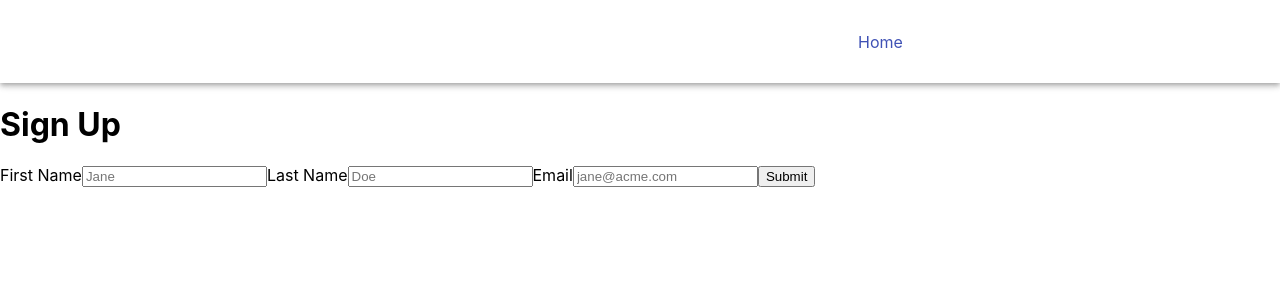
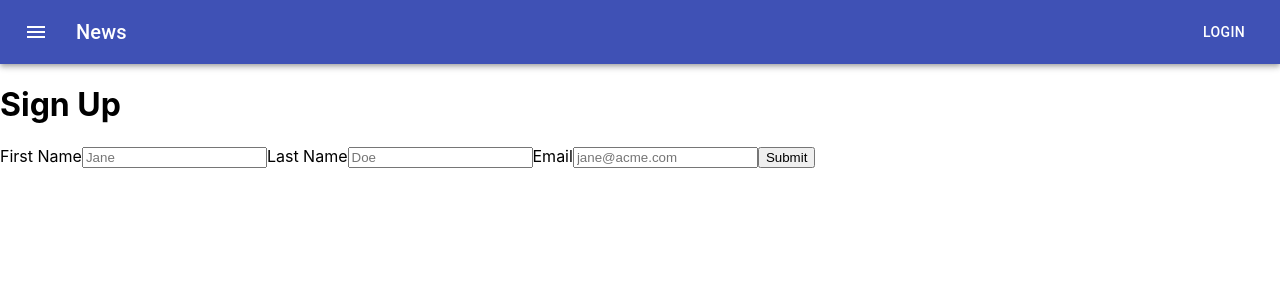
Before and after one commit to mattchx/sm-comm, a React (Create React App) app: page / in a window 1280 px wide. Shown: the top 300 px of the page. Built offline with nearby package versions, Linux system fonts and the light colour scheme.

Commit message:
Updated Header

```diff
--- a/src/components/Header.js
+++ b/src/components/Header.js
@@ -1,82 +1,40 @@
-import React, { useState, useEffect } from "react";
-import { makeStyles } from "@material-ui/core/styles";
-import AppBar from "@material-ui/core/AppBar";
-import Toolbar from "@material-ui/core/Toolbar";
-import Link from "@material-ui/core/Link";
-import Box from "@material-ui/core/Box";
+import React from 'react';
+import { makeStyles } from '@material-ui/core/styles';
+import AppBar from '@material-ui/core/AppBar';
+import Toolbar from '@material-ui/core/Toolbar';
+import Typography from '@material-ui/core/Typography';
+import Button from '@material-ui/core/Button';
+import IconButton from '@material-ui/core/IconButton';
+import MenuIcon from '@material-ui/icons/Menu';
 
-//NEW Desktop NavBar
-import Grid from "@material-ui/core/Grid";
-
-const useStyles = makeStyles({
-  header: {
-    backgroundColor: "white",
+const useStyles = makeStyles((theme) => ({
+  root: {
     flexGrow: 1,
-    padding: "0.6rem 3rem",
+  },
+  menuButton: {
+    marginRight: theme.spacing(2),
   },
   title: {
     flexGrow: 1,
   },
-  linkGrid: {
-    width: 350,
-  },
-  profile: {
-    "&:hover": {
-      opacity: 0.8,
-    },
-  },
-  drawerContainer: {
-    padding: "30px 30px",
-  },
-});
+}));
 
-export default function Header() {
+export default function ButtonAppBar() {
   const classes = useStyles();
 
-  // DESKTOP SETUP
-  const Content = () => {
-    return (
-      <Toolbar>
-        <Grid
-          container
-          direction="row"
-          justify="space-between"
-          alignItems="center"
-        >
-          <Grid item>
-            Logo
-          </Grid>
-          <Grid item className={classes.linkGrid}>
-            <Grid
-              container
-              direction="row"
-              justify="space-between"
-              alignItems="center"
-            >
-              <Link>Home</Link>
-              <Box
-                display="flex"
-                justifyContent="space-between"
-                alignItems="center"
-                classes={classes.profileBox}
-                style={{ width: 130 }}
-              >
-                <p>Profile Photo</p>
-              </Box>
-            </Grid>
-          </Grid>
-        </Grid>
-      </Toolbar>
-    );
-  };
-
-
-
   return (
-    <header>
-      <AppBar className={classes.header} position="static">
-        <Content/>
+    <div className={classes.root}>
+      <AppBar position="static">
+        <Toolbar>
+          <IconButton edge="start" className={classes.menuButton} color="inherit" aria-label="menu">
+            <MenuIcon />
+          </IconButton>
+          <Typography variant="h6" className={classes.title}>
+            News
+          </Typography>
+          <Button color="inherit">Login</Button>
+        </Toolbar>
       </AppBar>
-    </header>
+    </div>
   );
 }
```
